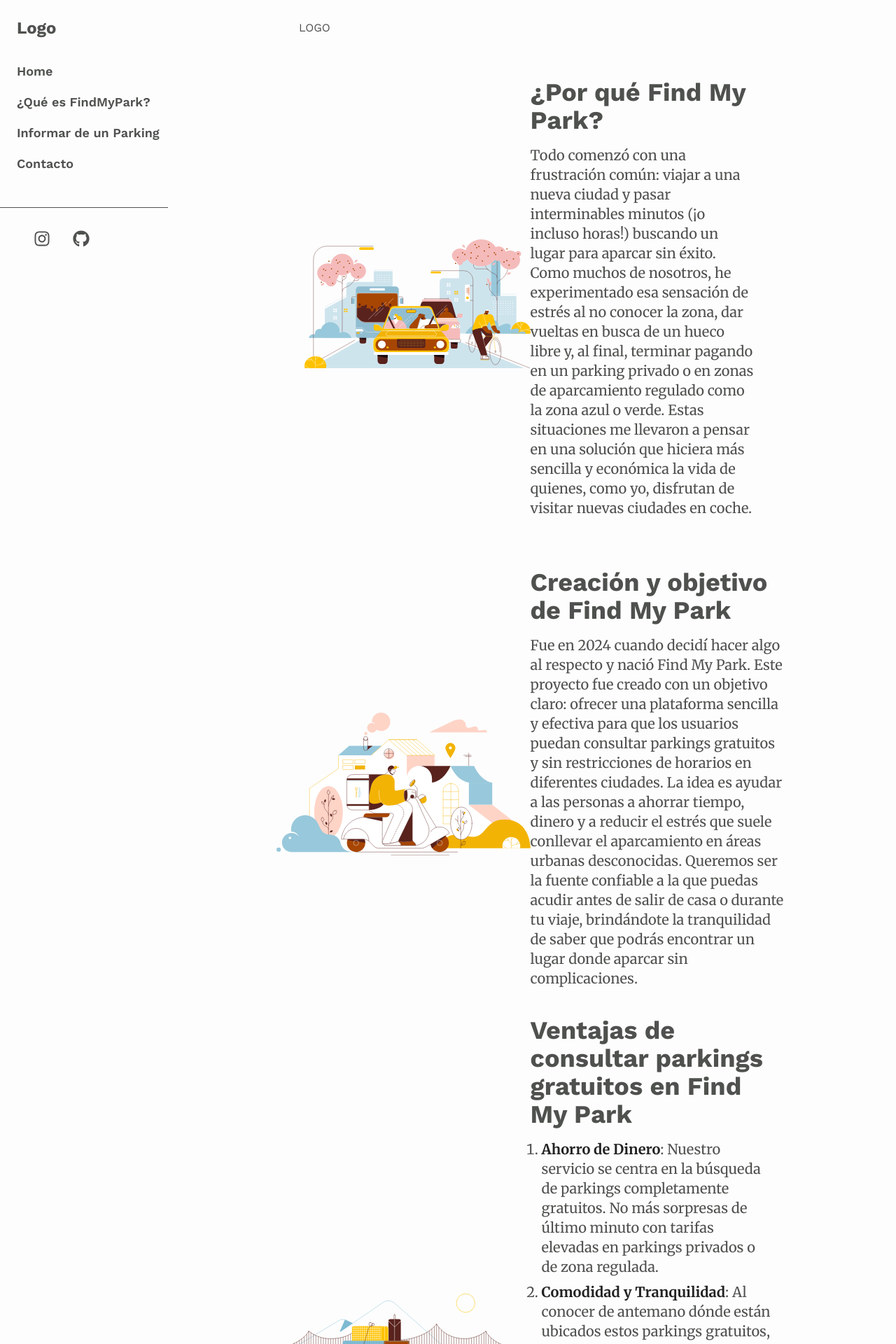
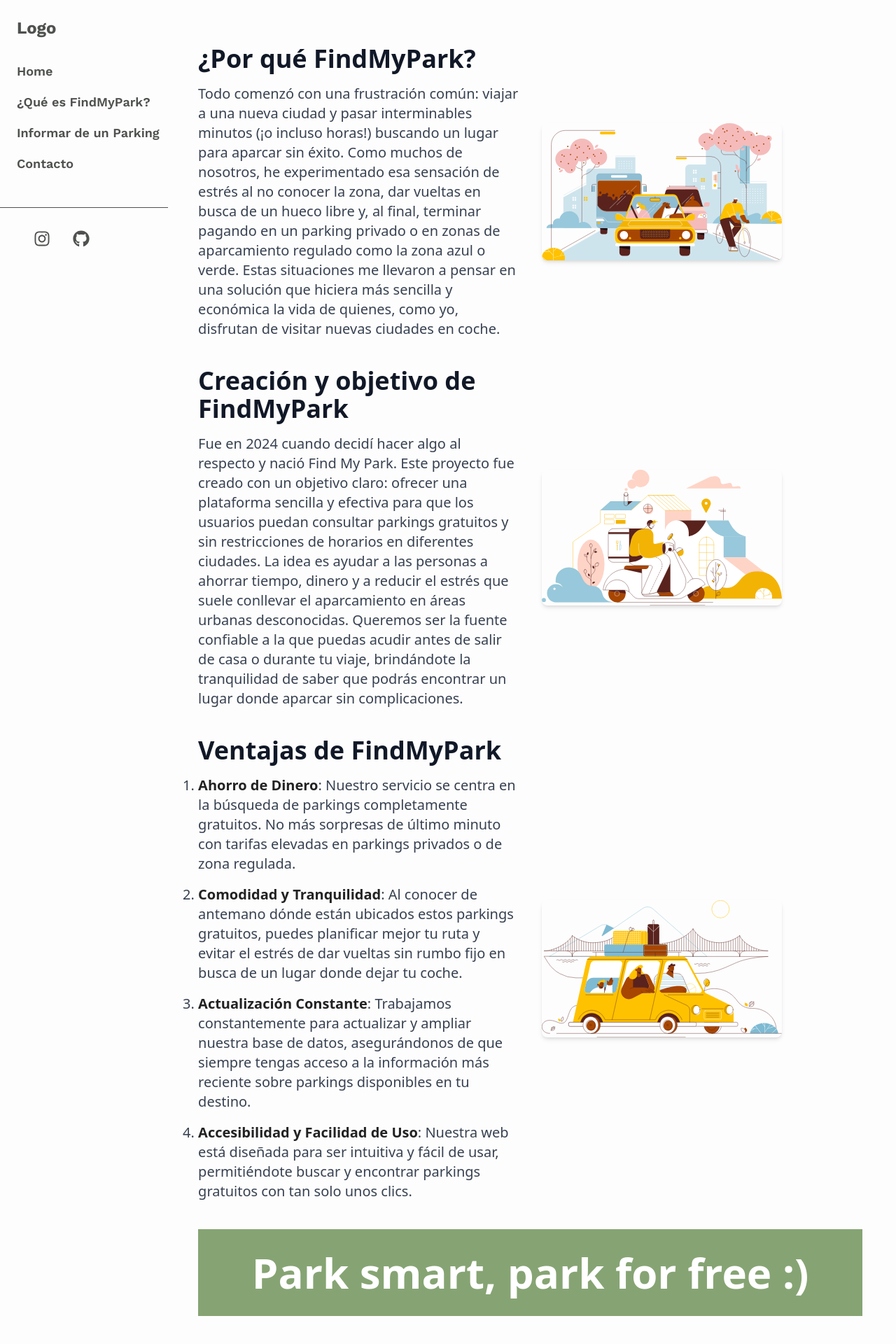
Before and after one commit to SergioGarciaF/FindMyPark, a React (Vite) app in the folder front-end/: page /about-us in a window 1280 px wide. Shown: the top 1920 px of the page at 70% size. Built offline with nearby package versions, Linux system fonts and the light colour scheme.

Commit message:
update design

```diff
--- a/front-end/src/components/AboutUs/AboutUs.jsx
+++ b/front-end/src/components/AboutUs/AboutUs.jsx
@@ -8,86 +8,43 @@
     return (
         <>
           <Helmet>
-                {/* Título con palabras clave */}
+            {/* Meta tags */}
             <title>¿Qué es FindMyPark? - Conoce Nuestra Historia y Objetivo</title>
+            {/* Otros metadatos */}
+          </Helmet>
 
-                {/* Meta descripción optimizada */}
-                <meta
-                    name="description"
-                    content="Descubre la historia detrás de FindMyPark y nuestro objetivo de facilitar la búsqueda de parkings gratuitos en diferentes ciudades. ¡Aparcar gratis nunca fue tan fácil!"
-                />
+          <SecondaryMobileNavbar />
 
-                {/* Meta keywords */}
-                <meta
-                    name="keywords"
-                    content="sobre nosotros, qué es FindMyPark, historia FindMyPark, parkings gratuitos, aparcamiento gratis, objetivo FindMyPark"
-                />
+          <div className="px-4 py-8 md:px-12 md:py-16">
+            <article className="flex flex-col w-full space-y-10 text-secondary">
 
-                {/* Etiquetas Open Graph para redes sociales */}
-                <meta property="og:title" content="¿Qué es FindMyPark? - Conoce Nuestra Historia y Objetivo" />
-                <meta
-                    property="og:description"
-                    content="Conoce cómo nació FindMyPark y cómo te ayudamos a encontrar parkings gratuitos. ¡Aparcar sin costo y sin estrés!"
-                />
-                <meta property="og:image" content="URL_DE_LA_IMAGEN_DEL_LOGO_O_DE_LA_WEB" />
-                <meta property="og:url" content="https://tusitio.com/about-us" />
-                <meta property="og:type" content="website" />
-
-                {/* Etiquetas para Twitter */}
-                <meta name="twitter:card" content="summary_large_image" />
-                <meta name="twitter:title" content="¿Qué es FindMyPark? - Conoce Nuestra Historia y Objetivo" />
-                <meta name="twitter:description" content="Aprende sobre el proyecto FindMyPark y cómo facilitamos la búsqueda de parkings gratuitos." />
-                <meta name="twitter:image" content="URL_DE_LA_IMAGEN_DEL_LOGO_O_DE_LA_WEB" />
-
-                {/* Schema.org (Estructura de datos) */}
-                <script type="application/ld+json">
-                    {`
-                        {
-                            "@context": "https://schema.org",
-                            "@type": "Organization",
-                            "name": "FindMyPark",
-                            "url": "https://tusitio.com",
-                            "logo": "URL_DE_LA_IMAGEN_DEL_LOGO_O_DE_LA_WEB",
-                            "description": "FindMyPark te ayuda a encontrar parkings gratuitos fácilmente.",
-                            "sameAs": [
-                            "https://www.facebook.com/FindMyPark",
-                            "https://www.twitter.com/FindMyPark",
-                            "https://www.instagram.com/FindMyPark"
-                            ]
-                            }
-                    `}
-                </script>
-            </Helmet>
-             <SecondaryMobileNavbar/>
-            <div className="px-4 md:mx-36">
-                <article className="flex flex-col w-full space-y-10 text-secondary">
               {/* Primera sección */}
-                    <section className="flex flex-col items-center space-y-4 md:flex-row md:justify-between md:mx-auto md:w-full md:p-10 md:py-8">
-                        <div className="flex flex-col space-y-4 md:w-1/2">
-                            <h1 className="text-3xl font-bold text-start md:text-4xl font-head">¿Por qué Find My Park?</h1>
-                            <p className="text-md md:text-xl font-text">
+              <section className="grid items-center grid-cols-1 gap-8 md:grid-cols-2">
+                <div className="space-y-4">
+                  <h1 className="text-3xl font-bold text-gray-900 md:text-4xl">¿Por qué FindMyPark?</h1>
+                  <p className="text-gray-700 text-md md:text-xl">
                   Todo comenzó con una frustración común: viajar a una nueva ciudad y pasar interminables minutos (¡o incluso horas!) buscando un lugar para aparcar sin éxito. Como muchos de nosotros, he experimentado esa sensación de estrés al no conocer la zona, dar vueltas en busca de un hueco libre y, al final, terminar pagando en un parking privado o en zonas de aparcamiento regulado como la zona azul o verde. Estas situaciones me llevaron a pensar en una solución que hiciera más sencilla y económica la vida de quienes, como yo, disfrutan de visitar nuevas ciudades en coche.
                   </p>
                 </div>
-                        <img className="order-last w-full md:w-1/2 md:order-first" src={image3} alt="Imagen sobre nosotros" />
+                <img className="w-full rounded-lg shadow-md md:w-3/4" src={image3} alt="Sobre nosotros" />
               </section>
 
               {/* Segunda sección */}
-                    <section className="flex flex-col items-center space-y-4 md:flex-row md:justify-around md:mx-auto">
-                        <div className="flex flex-col space-y-4 md:w-1/2">
-                            <h2 className="text-3xl font-bold text-start md:text-4xl font-head">Creación y objetivo de Find My Park</h2>
-                            <p className="text-md md:text-xl font-text">
+              <section className="grid items-center grid-cols-1 gap-8 md:grid-cols-2">
+                <div className="space-y-4">
+                  <h2 className="text-3xl font-bold text-gray-900 md:text-4xl">Creación y objetivo de FindMyPark</h2>
+                  <p className="text-gray-700 text-md md:text-xl">
                   Fue en 2024 cuando decidí hacer algo al respecto y nació Find My Park. Este proyecto fue creado con un objetivo claro: ofrecer una plataforma sencilla y efectiva para que los usuarios puedan consultar parkings gratuitos y sin restricciones de horarios en diferentes ciudades. La idea es ayudar a las personas a ahorrar tiempo, dinero y a reducir el estrés que suele conllevar el aparcamiento en áreas urbanas desconocidas. Queremos ser la fuente confiable a la que puedas acudir antes de salir de casa o durante tu viaje, brindándote la tranquilidad de saber que podrás encontrar un lugar donde aparcar sin complicaciones.
                   </p>
                 </div>
-                        <img className="order-last w-full md:w-1/2 md:order-first" src={image1} alt="Imagen sobre la creación y objetivo" />
+                <img className="w-full rounded-lg shadow-md md:w-3/4" src={image1} alt="Creación y objetivo" />
               </section>
 
               {/* Tercera sección */}
-                    <section className="flex flex-col items-center space-y-4 md:flex-row md:justify-around md:mx-auto">
-                        <div className="flex flex-col space-y-4 md:w-1/2">
-                            <h2 className="text-3xl font-bold text-start md:text-4xl font-head">Ventajas de consultar parkings gratuitos en Find My Park</h2>
-                            <ol className="m-4 space-y-2 list-decimal text-md md:text-xl font-text">
+              <section className="grid items-center grid-cols-1 gap-8 md:grid-cols-2">
+                <div className="space-y-4">
+                  <h2 className="text-3xl font-bold text-gray-900 md:text-4xl">Ventajas de FindMyPark</h2>
+                  <ol className="space-y-4 text-gray-700 list-decimal text-md md:text-xl">
                   <li>
                                     <span className="font-bold text-buttonText">Ahorro de Dinero</span>
                                     : Nuestro servicio se centra en la búsqueda de parkings completamente gratuitos. No más sorpresas de último minuto con tarifas elevadas en parkings privados o de zona regulada.
@@ -106,12 +63,12 @@
                                 </li>
                   </ol>
                 </div>
-                        <img className="order-last w-full md:w-1/2 md:order-first" src={image2} alt="Imagen sobre ventajas" />
+                <img className="w-full rounded-lg shadow-md md:w-3/4" src={image2} alt="Ventajas" />
               </section>
 
-                    {/* Frase final */}
-                    <footer>
-                        <h3 className="p-4 text-2xl font-bold text-center md:text-6xl font-head text-secondary">Park smart, park for free :)</h3>
+              {/* Footer */}
+              <footer className="p-8 text-white bg-primary">
+                <h3 className="text-2xl font-bold text-center md:text-6xl">Park smart, park for free :)</h3>
               </footer>
             </article>
           </div>
--- a/front-end/src/components/Contact/Contact.jsx
+++ b/front-end/src/components/Contact/Contact.jsx
@@ -13,6 +13,8 @@
     const [asunto, setAsunto] = useState('');
     const [userMessage, setUserMessage] = useState('');
     const [message, setMessage] = useState('');
+    const [isSubmitting, setIsSubmitting] = useState(false);
+
 
     // Variables de entorno con los IDs necesarios para enviar el correo
     const serviceId = import.meta.env.VITE_EMAILJS_SERVICE_ID;
@@ -22,6 +24,13 @@
     // Función que maneja el envío del formulario
     const onSubmit = (e) => {
         e.preventDefault();
+
+        if (!mail || !userName || !asunto || !userMessage) {
+            setMessage('Por favor, rellena todos los campos.');
+            return;
+        }
+
+        setIsSubmitting(true)
 
         // Parámetros para enviar a EmailJS con los datos del formulario
         const templateParams = {
@@ -36,7 +45,7 @@
             .then((response) => {
                 console.log('SUCCESS!', response.status, response.text);
                 setMessage('¡Correo enviado con éxito, gracias por ayudar a la comunidad!'); // Mensaje de éxito
-
+                setIsSubmitting(false);
                 // Limpiar los campos del formulario
                 setMail('');
                 setUserName('');
@@ -51,8 +60,7 @@
             .catch((error) => {
                 console.log('FAILED...', error);
                 setMessage('Error al enviar el correo :(. Por favor, inténtalo de nuevo.');
-
-
+                setIsSubmitting(false);
                 setTimeout(() => {
                     setMessage('');
                 }, 4000);
@@ -61,7 +69,6 @@
 
     return (
         <>
-            {/* Helmet para gestionar las meta etiquetas para SEO y redes sociales */}
             <Helmet>
                 <title>Contacto - FindMyPark</title>
                 <meta
@@ -77,41 +84,59 @@
                 <meta property="og:type" content="website" />
             </Helmet>
             <SecondaryMobileNavbar />
-            {/* Sección principal con el formulario de contacto */}
-            <section className="flex flex-col items-center justify-center min-h-screen px-8 space-y-8 md:flex-row md:space-y-0">
+            <section className="flex flex-col items-center justify-center min-h-screen px-6 py-12 space-y-12 md:space-y-0 md:flex-row md:gap-16 bg-gray-50">
                 {/* Formulario de contacto */}
-                <div className="flex flex-col w-full max-w-2xl p-8 space-y-6 bg-white rounded-lg shadow-lg md:w-1/2">
-                    <header>
-                        <h1 className="text-4xl font-bold text-center md:text-3xl font-head">¡Ayúdanos a mejorar!</h1>
-                    </header>
-                    <p className="text-center text-md md:text-base font-text">
-                        ¿Has encontrado algún problema en un parking? ¿Conoces algún parking que no cumpla con los requisitos? ¿Tienes sugerencias para mejorar nuestra web? Tu opinión es muy importante para nosotros.
-                        <br />
-                        Por favor, rellena el formulario y cuéntanos cualquier incidencia o sugerencia que tengas. Juntos podemos hacer que la experiencia de nuestros usuarios sea aún mejor. ¡Gracias por colaborar!
+                <div className="flex flex-col w-full max-w-lg p-8 space-y-6 bg-white rounded-lg shadow-md">
+                    <h1 className="text-2xl font-bold text-center text-gray-800 md:text-3xl">¡Ayúdanos a mejorar!</h1>
+                    <p className="text-center text-gray-600 text-md md:text-base">
+                        ¿Has encontrado algún problema en un parking? ¿Conoces algún parking que no cumpla con los requisitos? Tu opinión es importante para nosotros.
                     </p>
 
-                    {/* Formulario con campos de texto */}
                     <form onSubmit={onSubmit} className="flex flex-col space-y-4">
-                        <Input text="Tu email" value={mail} onChange={setMail} />
-                        <Input text="Tu nombre" value={userName} onChange={setUserName} />
-                        <Input text="Asunto" value={asunto} onChange={setAsunto} />
+                        <Input
+                            text="Tu email"
+                            value={mail}
+                            onChange={setMail}
+                            type="email"
+                            required
+                            placeholder="tucorreo@ejemplo.com"
+                        />
+                        <Input
+                            text="Tu nombre"
+                            value={userName}
+                            onChange={setUserName}
+                            required
+                            placeholder="Tu nombre completo"
+                        />
+                        <Input
+                            text="Asunto"
+                            value={asunto}
+                            onChange={setAsunto}
+                            required
+                            placeholder="Asunto del mensaje"
+                        />
                         <textarea
-                            className="self-center w-full p-2 border border-gray-300 rounded md:w-1/2"
+                            className="w-full p-4 border border-gray-300 rounded-lg shadow-sm focus:outline-none focus:ring-2 focus:ring-primary"
                             placeholder="Escribe tu mensaje"
                             value={userMessage}
                             onChange={(e) => setUserMessage(e.target.value)}
                             rows="4"
+                            required
                         />
-                        <Button text="Enviar" />
+                        <Button
+                            text={isSubmitting ? "Enviando" : "Enviar"}
+                            disabled={isSubmitting}
+                        />
                     </form>
 
-                    {/* Mensaje de confirmación de envío */}
+                    {/* Mensaje de confirmación o error */}
                     {message && <p className="mt-4 text-center text-green-600">{message}</p>}
                 </div>
 
-                <aside className="order-last w-full md:w-1/2 md:order-first">
-                    <img className="w-full" src={image} alt="Imagen de contacto" />
-                </aside>
+                {/* Imagen de contacto */}
+                <div className="hidden md:block md:w-1/2">
+                    <img className="w-full max-w-sm mx-auto" src={image} alt="Imagen de contacto" />
+                </div>
             </section>
         </>
     );
--- a/front-end/src/components/Inform/Inform.jsx
+++ b/front-end/src/components/Inform/Inform.jsx
@@ -1,30 +1,35 @@
 import { useState } from "react";
-import emailjs from "emailjs-com"; // Librería para enviar emails utilizando el servicio de EmailJS
+import emailjs from "emailjs-com";
 import image from '../../assets/drawkit-transport-scene-2.svg';
 import Input from "../ui/Input";
 import Button from "../ui/Button";
-import { Helmet } from "react-helmet"; // Para gestionar las meta etiquetas del documento
-import SecondaryMobileNavBar from '../SecondaryMobileNavBar/SecondaryMobileNavbar'
+import { Helmet } from "react-helmet";
+import SecondaryMobileNavBar from '../SecondaryMobileNavBar/SecondaryMobileNavbar';
 
 const Inform = () => {
-
     const [userName, setUserName] = useState('');
     const [userMail, setUserMail] = useState('');
     const [parkName, setParkName] = useState('');
     const [url, setUrl] = useState('');
     const [cityName, setCityName] = useState('');
     const [message, setMessage] = useState('');
+    const [isSubmitting, setIsSubmitting] = useState(false); // Control de estado de envío
 
-    // Variables de entorno que almacenan los IDs de EmailJS necesarios para el envío
     const serviceId = import.meta.env.VITE_EMAILJS_SERVICE_ID;
     const templateId = import.meta.env.VITE_EMAILJS_TEMPLATE_ID;
     const userId = import.meta.env.VITE_EMAILJS_USER_ID;
 
-    // Función que se ejecuta cuando se envía el formulario
     const onSubmit = (e) => {
         e.preventDefault();
 
-        // Parámetros necesarios para enviar el email con la información proporcionada por el usuario
+        // Validación mínima para evitar envíos vacíos
+        if (!userName || !userMail || !parkName || !cityName || !url) {
+            setMessage('Por favor, rellena todos los campos.');
+            return;
+        }
+
+        setIsSubmitting(true); // Comienza el envío
+
         const templateParams = {
             user_name: userName,
             user_mail: userMail,
@@ -33,36 +38,30 @@
             map_url: url
         };
 
-        // Envío del email utilizando EmailJS
         emailjs.send(serviceId, templateId, templateParams, userId)
-            .then((response) => {
-                console.log('SUCCESS!', response.status, response.text); // Log en caso de éxito
-                setMessage('¡Correo enviado con éxito, gracias por ayudar a la comunidad!'); // Mensaje de éxito
+            .then(() => {
+                setMessage('¡Correo enviado con éxito, gracias por ayudar a la comunidad!');
+                setIsSubmitting(false); // Finaliza el envío exitoso
 
-                // Limpieza de los campos del formulario después de enviar el email
+                // Limpieza de campos
                 setUserName('');
                 setUserMail('');
-                setUrl('');
                 setParkName('');
                 setCityName('');
+                setUrl('');
 
-                // Limpia el mensaje después de 4 segundos
-                setTimeout(() => {
-                    setMessage('');
-                }, 4000);
+                // Limpiar el mensaje después de 4 segundos
+                setTimeout(() => setMessage(''), 4000);
             })
-            .catch((error) => {
-                console.log('FAILED...', error);
-                setMessage('Error al enviar el correo :(. Por favor, inténtalo de nuevo.');
-                setTimeout(() => {
-                    setMessage('');
-                }, 4000);
+            .catch(() => {
+                setMessage('Error al enviar el correo. Por favor, inténtalo de nuevo.');
+                setIsSubmitting(false); // Finaliza el envío con error
+                setTimeout(() => setMessage(''), 4000);
             });
     };
 
     return (
         <>
-            {/* Configuración de las etiquetas meta para SEO y compartir en redes sociales */}
             <Helmet>
                 <title>Informar de un Parking Gratuito - FindMyPark</title>
                 <meta
@@ -82,10 +81,10 @@
                 <meta name="robots" content="index,follow" />
                 <meta name="keywords" content="informar parking, parking gratuito, sugerir parking, FindMyPark" />
             </Helmet>
-            <SecondaryMobileNavBar/>
-            {/* Sección principal con el formulario */}
+
+            <SecondaryMobileNavBar />
+
             <section className="flex flex-col items-center justify-center min-h-screen px-8 space-y-8 md:flex-row md:space-y-0">
-                {/* Contenedor del formulario */}
                 <div className="flex flex-col w-full max-w-2xl p-8 space-y-6 bg-white rounded-lg shadow-lg md:w-1/2">
                     <header>
                         <h1 className="text-4xl font-bold text-center md:text-3xl font-head">¿Conoces algún parking?</h1>
@@ -94,17 +93,15 @@
                         Si conoces algún parking gratuito que no esté en nuestra web, por favor, infórmanos a través de este formulario. Revisaremos tu sugerencia y lo añadiremos a nuestra base de datos para que toda la comunidad pueda beneficiarse. ¡Juntos hacemos de Find My Park un recurso mejor para todos!
                     </p>
 
-                    {/* Formulario con los campos de entrada */}
                     <form onSubmit={onSubmit} className="flex flex-col space-y-4">
                         <Input text="Tu nombre" value={userName} onChange={setUserName} />
                         <Input text="Tu email" value={userMail} onChange={setUserMail} />
                         <Input text="Nombre del parking" value={parkName} onChange={setParkName} />
                         <Input text="Ciudad" value={cityName} onChange={setCityName} />
                         <Input text="URL Google maps" value={url} onChange={setUrl} />
-                        <Button text="Enviar" />
+                        <Button text={isSubmitting ? "Enviando" : "Enviar"} disabled={isSubmitting} /> {/* Texto del botón según el estado */}
                     </form>
 
-                    {/* Mensaje de éxito o error */}
                     {message && <p className="mt-4 text-center text-green-600">{message}</p>}
                 </div>
 
--- a/front-end/src/components/SecondaryMobileNavBar/SecondaryMobileNavbar.jsx
+++ b/front-end/src/components/SecondaryMobileNavBar/SecondaryMobileNavbar.jsx
@@ -15,7 +15,7 @@
   };
 
   return (
-    <nav className="md:mx-32 text-secondary bg-background font-head">
+    <nav className="md:hidden text-secondary bg-background font-head">
       <div className="min-w-full px-4 mx-auto sm:px-6 lg:px-12 lg:py-2">
         <div className="flex items-center justify-between h-16 p-4 ">
           <p className='font-head text-bold'>LOGO</p>
```
Lines whose indentation alone changed are shown as unchanged.
